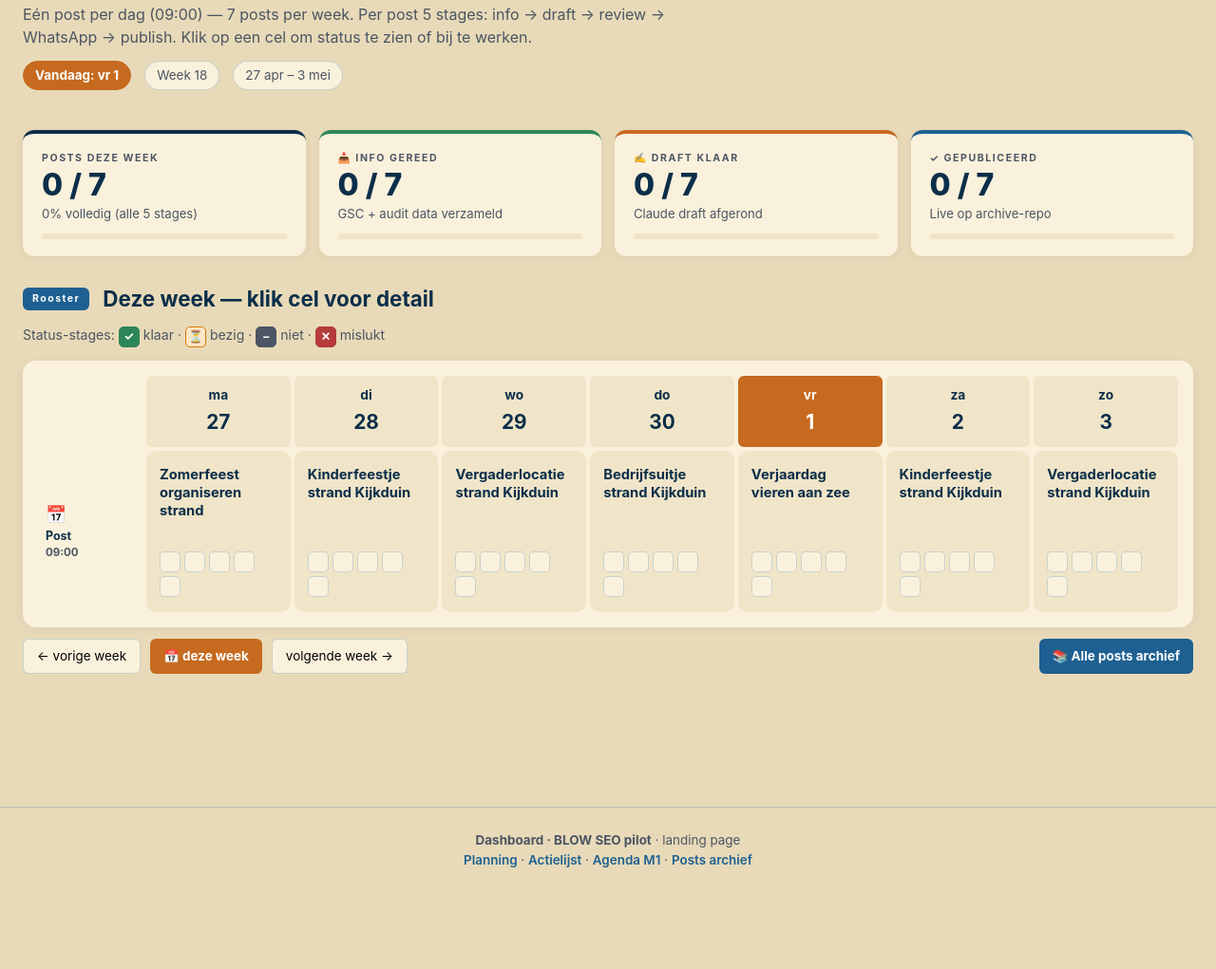
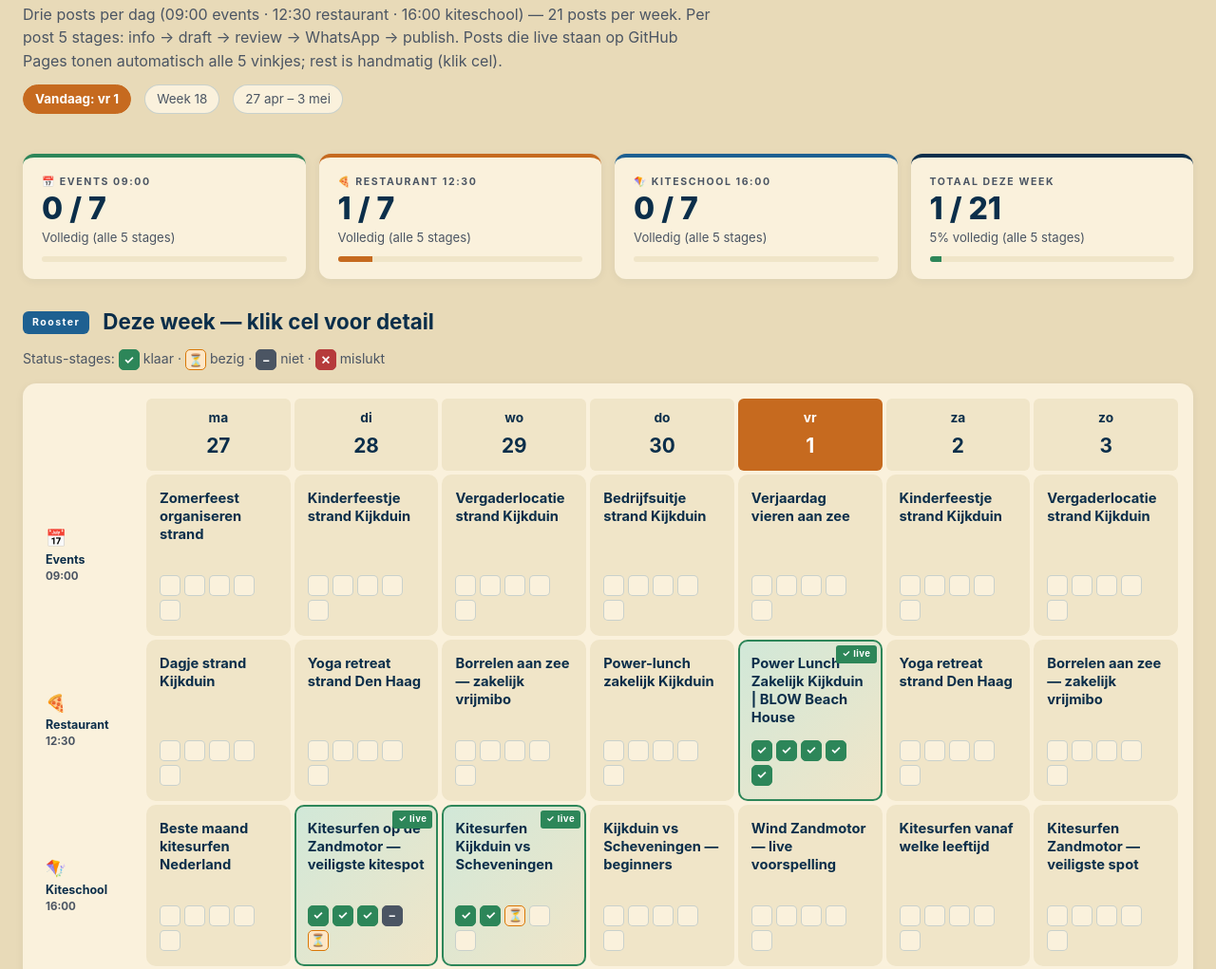
Before and after one commit to bramovergaag/Blow, a plain HTML site: page pilot/index.html in a window 1280 px wide. Shown: the part 313-1334 px from the top of the page at 95% size. Before the commit the page ends 1230 px from the top, so only its background shows below. Drawn offline with Linux system fonts and the light colour scheme.

Commit message:
pilot dashboard: 3-row pipeline + live status from index.json

```diff
--- a/pilot/index.html
+++ b/pilot/index.html
@@ -338,7 +338,7 @@
 
   <header class="hero">
     <h1>Content-pipeline · week-overzicht</h1>
-    <p class="lead">Eén post per dag (09:00) — 7 posts per week. Per post 5 stages: info → draft → review → WhatsApp → publish. Klik op een cel om status te zien of bij te werken.</p>
+    <p class="lead">Drie posts per dag (09:00 events · 12:30 restaurant · 16:00 kiteschool) — 21 posts per week. Per post 5 stages: info → draft → review → WhatsApp → publish. Posts die live staan op GitHub Pages tonen automatisch alle 5 vinkjes; rest is handmatig (klik cel).</p>
     <div class="week-meta">
       <span class="today" id="today-pill">Vandaag</span>
       <span id="week-num">Week –</span>
@@ -349,29 +349,29 @@
 
   <section id="kpi">
     <div class="kpi-strip">
+      <div class="kpi-card events">
+        <div class="lbl">📅 Events 09:00</div>
+        <div class="val" id="kpi-events">0 / 7</div>
+        <div class="sub">Volledig (alle 5 stages)</div>
+        <div class="bar"><div class="fill" id="kpi-events-bar" style="width: 0%; background: var(--green);"></div></div>
+      </div>
+      <div class="kpi-card rest">
+        <div class="lbl">🍕 Restaurant 12:30</div>
+        <div class="val" id="kpi-rest">0 / 7</div>
+        <div class="sub">Volledig (alle 5 stages)</div>
+        <div class="bar"><div class="fill" id="kpi-rest-bar" style="width: 0%; background: var(--accent);"></div></div>
+      </div>
+      <div class="kpi-card kite">
+        <div class="lbl">🪁 Kiteschool 16:00</div>
+        <div class="val" id="kpi-kite">0 / 7</div>
+        <div class="sub">Volledig (alle 5 stages)</div>
+        <div class="bar"><div class="fill" id="kpi-kite-bar" style="width: 0%; background: var(--sea);"></div></div>
+      </div>
       <div class="kpi-card totaal">
-        <div class="lbl">Posts deze week</div>
-        <div class="val" id="kpi-total">0 / 7</div>
+        <div class="lbl">Totaal deze week</div>
+        <div class="val" id="kpi-total">0 / 21</div>
         <div class="sub" id="kpi-total-sub">0% volledig (alle 5 stages)</div>
         <div class="bar"><div class="fill" id="kpi-total-bar" style="width: 0%"></div></div>
-      </div>
-      <div class="kpi-card events">
-        <div class="lbl">📥 Info gereed</div>
-        <div class="val" id="kpi-info">0 / 7</div>
-        <div class="sub">GSC + audit data verzameld</div>
-        <div class="bar"><div class="fill" id="kpi-info-bar" style="width: 0%; background: var(--green);"></div></div>
-      </div>
-      <div class="kpi-card rest">
-        <div class="lbl">✍️ Draft klaar</div>
-        <div class="val" id="kpi-draft">0 / 7</div>
-        <div class="sub">Claude draft afgerond</div>
-        <div class="bar"><div class="fill" id="kpi-draft-bar" style="width: 0%; background: var(--accent);"></div></div>
-      </div>
-      <div class="kpi-card kite">
-        <div class="lbl">✓ Gepubliceerd</div>
-        <div class="val" id="kpi-pub">0 / 7</div>
-        <div class="sub">Live op archive-repo</div>
-        <div class="bar"><div class="fill" id="kpi-pub-bar" style="width: 0%; background: var(--sea);"></div></div>
       </div>
     </div>
   </section>
@@ -397,8 +397,8 @@
         <div class="wt-day-head" data-dow="6"><div>za</div><span class="num"></span></div>
         <div class="wt-day-head" data-dow="0"><div>zo</div><span class="num"></span></div>
 
-        <!-- Events row — enige zichtbare slot. Restaurant/Kite slots zijn uit het rooster gehaald. -->
-        <div class="wt-slot-head"><span class="icon">📅</span><br>Post<span class="time">09:00</span></div>
+        <!-- Events row — 09:00 -->
+        <div class="wt-slot-head"><span class="icon">📅</span><br>Events<span class="time">09:00</span></div>
         <div class="post-cell" data-slot="events" data-dow="1"></div>
         <div class="post-cell" data-slot="events" data-dow="2"></div>
         <div class="post-cell" data-slot="events" data-dow="3"></div>
@@ -406,6 +406,26 @@
         <div class="post-cell" data-slot="events" data-dow="5"></div>
         <div class="post-cell" data-slot="events" data-dow="6"></div>
         <div class="post-cell" data-slot="events" data-dow="0"></div>
+
+        <!-- Restaurant row — 12:30 -->
+        <div class="wt-slot-head"><span class="icon">🍕</span><br>Restaurant<span class="time">12:30</span></div>
+        <div class="post-cell" data-slot="rest" data-dow="1"></div>
+        <div class="post-cell" data-slot="rest" data-dow="2"></div>
+        <div class="post-cell" data-slot="rest" data-dow="3"></div>
+        <div class="post-cell" data-slot="rest" data-dow="4"></div>
+        <div class="post-cell" data-slot="rest" data-dow="5"></div>
+        <div class="post-cell" data-slot="rest" data-dow="6"></div>
+        <div class="post-cell" data-slot="rest" data-dow="0"></div>
+
+        <!-- Kiteschool row — 16:00 -->
+        <div class="wt-slot-head"><span class="icon">🪁</span><br>Kiteschool<span class="time">16:00</span></div>
+        <div class="post-cell" data-slot="kite" data-dow="1"></div>
+        <div class="post-cell" data-slot="kite" data-dow="2"></div>
+        <div class="post-cell" data-slot="kite" data-dow="3"></div>
+        <div class="post-cell" data-slot="kite" data-dow="4"></div>
+        <div class="post-cell" data-slot="kite" data-dow="5"></div>
+        <div class="post-cell" data-slot="kite" data-dow="6"></div>
+        <div class="post-cell" data-slot="kite" data-dow="0"></div>
       </div>
     </div>
 
@@ -485,6 +505,7 @@ const SAMPLE_TITLES = {
 };
 
 // Real posts (already done/in-progress) — overlay op week-grid
+// Wordt aangevuld vanuit live posts/index.json bij page-load (zie fetchLivePosts).
 const REAL_POSTS = [
   {
     date: '2026-04-28', slot: 'kite',
@@ -502,6 +523,44 @@ const REAL_POSTS = [
 function realPostFor(date, slot) {
   const ds = fmtDate(date);
   return REAL_POSTS.find(p => p.date === ds && p.slot === slot);
+}
+
+// Map cluster (uit index.json) → slot in week-grid
+const CLUSTER_TO_SLOT = {
+  'kitesurfschool': 'kite',
+  'beach-house': 'rest',
+  'events': 'events',
+  'wellness': 'rest' // fallback
+};
+
+// Fetcht live posts/index.json, mergt entries als REAL_POSTS met alle 5 stages = 'done'.
+// Als fetch faalt: stil falen, fallback op localStorage-gedrag.
+async function fetchLivePosts() {
+  const url = 'https://raw.githubusercontent.com/bramovergaag/Blow/main/pilot/posts/index.json';
+  try {
+    const res = await fetch(url, { cache: 'no-store' });
+    if (!res.ok) return false;
+    const list = await res.json();
+    if (!Array.isArray(list)) return false;
+    list.forEach(p => {
+      if (!p || !p.date || !p.cluster) return;
+      const slot = CLUSTER_TO_SLOT[p.cluster];
+      if (!slot) return;
+      // Skip als er al een REAL_POST entry bestaat voor deze date+slot (handmatige overlay wint)
+      if (REAL_POSTS.some(r => r.date === p.date && r.slot === slot)) return;
+      REAL_POSTS.push({
+        date: p.date,
+        slot: slot,
+        title: p.title || p.slug || '(live post)',
+        url: p.url || ('posts/' + (p.slug || '') + '.html'),
+        stages: { info: 'done', draft: 'done', review: 'done', wa: 'done', pub: 'done' },
+        isLive: true
+      });
+    });
+    return true;
+  } catch (e) {
+    return false;
+  }
 }
 
 // State: { 'YYYY-MM-DD-slot': {info: 'done'|'pending'|'skip'|'fail', draft, review, wa, pub} }
@@ -605,9 +664,10 @@ function renderWeek() {
     if (fmtDate(d) === todayStr) h.classList.add('today');
   });
 
-  // Cells — alleen events-slot (1 post per dag, 7 per week)
+  // Cells — 3 slots × 7 dagen = 21 posts/week
   let totalDone = 0, totalPosts = 0;
-  let stageCount = { info: 0, draft: 0, review: 0, wa: 0, pub: 0 };
+  let slotDone = { events: 0, rest: 0, kite: 0 };
+  let slotTotal = { events: 0, rest: 0, kite: 0 };
 
   document.querySelectorAll('.post-cell').forEach(cell => {
     const slot = cell.dataset.slot;
@@ -617,18 +677,17 @@ function renderWeek() {
     cell.innerHTML = '';
     cell.classList.remove('weekend');
     totalPosts++;
+    if (slotTotal[slot] !== undefined) slotTotal[slot]++;
 
     const post = getPost(d, slot);
     cell.classList.toggle('real-post', !!post.isReal);
     const title = post.title || getSampleTitle(d, slot);
     const stages = STAGES.map(s => post[s.key] || '').filter(Boolean);
     const allDone = stages.length === 5 && stages.every(s => s === 'done' || s === 'skip');
-    if (allDone) totalDone++;
-    // Count per-stage progress (done OR skip telt als afgerond)
-    STAGES.forEach(s => {
-      const v = post[s.key] || '';
-      if (v === 'done' || v === 'skip') stageCount[s.key]++;
-    });
+    if (allDone) {
+      totalDone++;
+      if (slotDone[slot] !== undefined) slotDone[slot]++;
+    }
 
     cell.dataset.date = fmtDate(d);
     cell.innerHTML = `
@@ -645,21 +704,23 @@ function renderWeek() {
     cell.onclick = () => openModal(d, slot);
   });
 
-  // KPIs — 7 posts/week (events-slot only)
+  // KPIs — per slot + totaal
   const totalPct = totalPosts ? Math.round((totalDone / totalPosts) * 100) : 0;
   document.getElementById('kpi-total').textContent = `${totalDone} / ${totalPosts}`;
   document.getElementById('kpi-total-sub').textContent = `${totalPct}% volledig (alle 5 stages)`;
   document.getElementById('kpi-total-bar').style.width = totalPct + '%';
 
-  const setStageKpi = (id, count, color) => {
-    const el = document.getElementById('kpi-' + id);
-    const bar = document.getElementById('kpi-' + id + '-bar');
-    if (el) el.textContent = `${count} / ${totalPosts}`;
-    if (bar) bar.style.width = (totalPosts ? (count / totalPosts) * 100 : 0) + '%';
+  const setSlotKpi = (slot) => {
+    const el = document.getElementById('kpi-' + slot);
+    const bar = document.getElementById('kpi-' + slot + '-bar');
+    const t = slotTotal[slot] || 0;
+    const d = slotDone[slot] || 0;
+    if (el) el.textContent = `${d} / ${t}`;
+    if (bar) bar.style.width = (t ? (d / t) * 100 : 0) + '%';
   };
-  setStageKpi('info', stageCount.info);
-  setStageKpi('draft', stageCount.draft);
-  setStageKpi('pub', stageCount.pub);
+  setSlotKpi('events');
+  setSlotKpi('rest');
+  setSlotKpi('kite');
 
   // Today pill
   const todayInWeek = dates.findIndex(d => fmtDate(d) === todayStr);
@@ -711,9 +772,10 @@ function cycleStage(stage) {
   renderWeek();
 }
 
-// Init
+// Init — render eerst met localStorage, refetch live posts en re-render bij success
 loadState();
 renderWeek();
+fetchLivePosts().then(ok => { if (ok) renderWeek(); });
 
 // ====== Scroll-spy ======
 const sections = document.querySelectorAll('section[id]');
```
